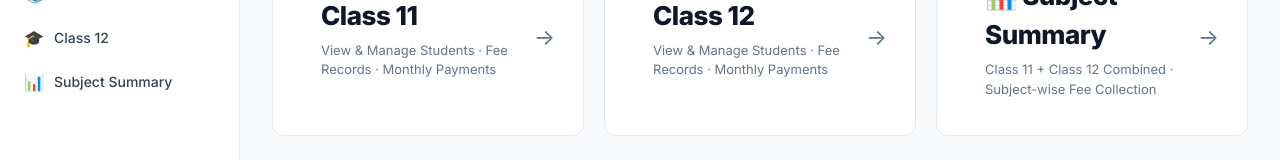
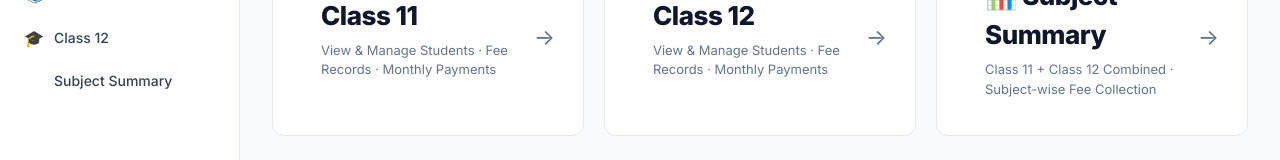
Before and after one commit to abdullahaz-create/Fee-Dashboard, a React (Vite) app in the folder frontend/: page /dashboard in a window 1280 px wide. Shown: the part 182-342 px from the top of the page. Built offline with nearby package versions, Linux system fonts and the light colour scheme; sample sign-in values are in the browser's storage.

Commit message:
feat a bit changes

```diff
--- a/frontend/src/components/Sidebar.jsx
+++ b/frontend/src/components/Sidebar.jsx
@@ -71,7 +71,7 @@ export default function Sidebar() {
             className={({ isActive }) => `sidebar-nav-link ${isActive ? 'active' : ''}`}
             onClick={closeMobile}
           >
-            <span className="nav-icon">📊</span>
+            <span className="nav-icon"></span>
             Subject Summary
           </NavLink>
         </nav>
```
